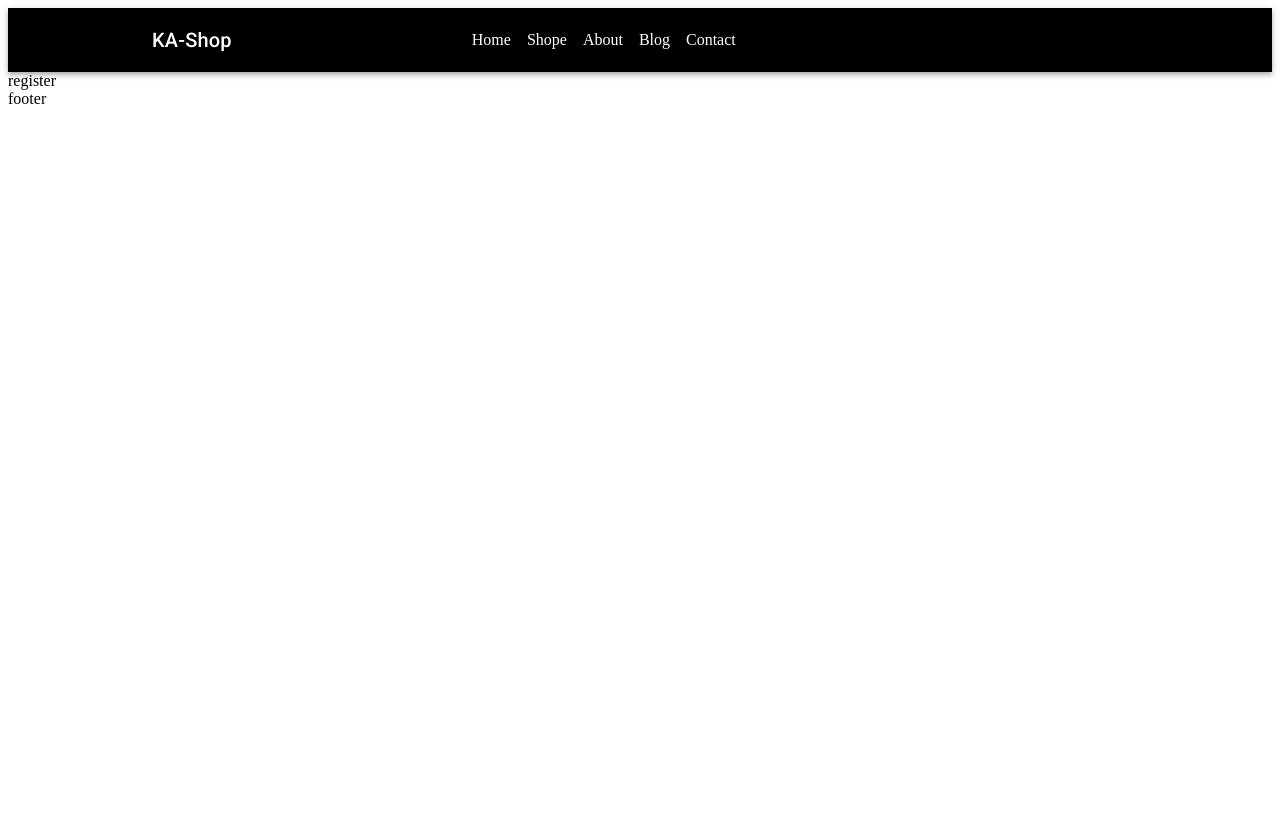
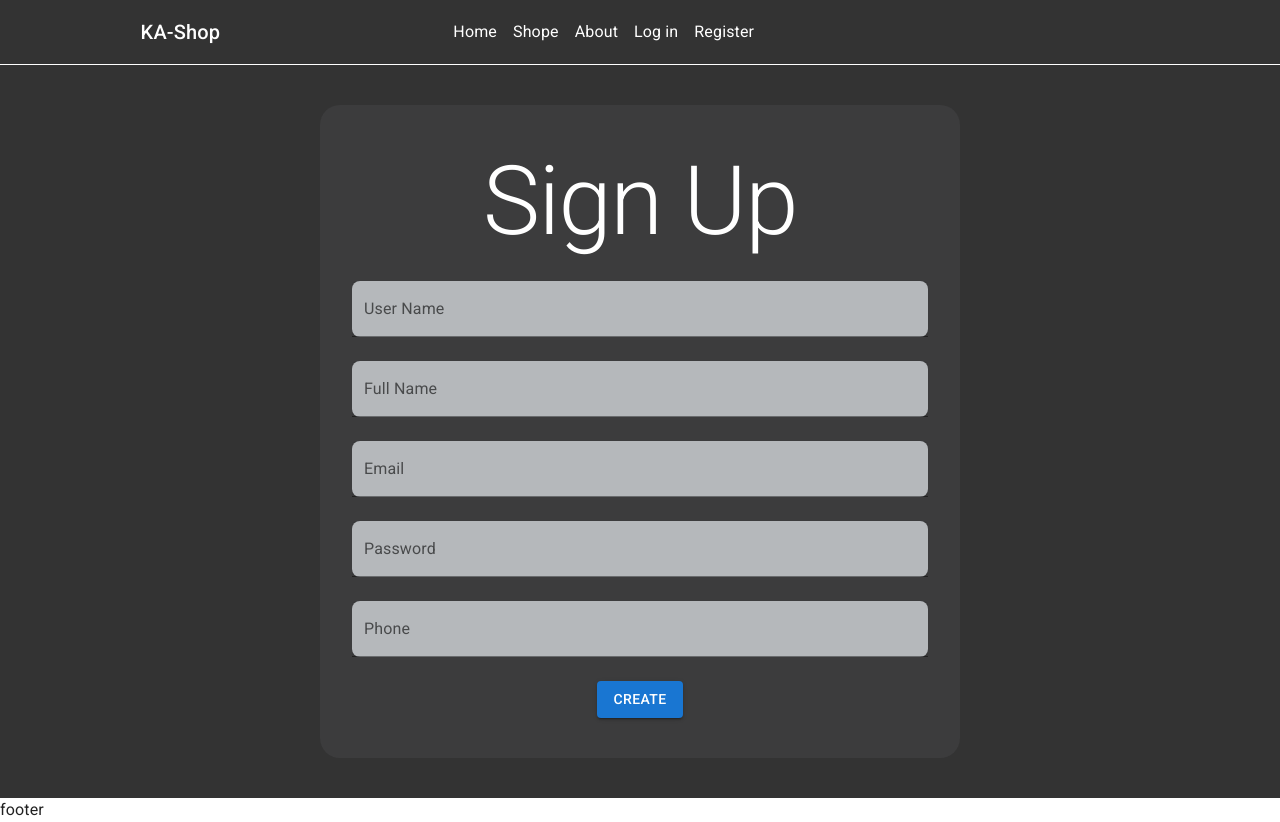
Before and after one commit to Alaa-toma/KAshop, a React (Vite) app: page /Register in a window 1280 px wide. Before the commit the page ends 800 px from the top, so only its background shows below. Built offline with nearby package versions, Linux system fonts and the light colour scheme; some icons are missing.

Commit message:
register

```diff
--- a/package.json
+++ b/package.json
@@ -19,6 +19,7 @@
     "bootstrap": "^5.3.8",
     "react": "^19.2.0",
     "react-dom": "^19.2.0",
+    "react-hook-form": "^7.71.1",
     "react-router-dom": "^7.13.0",
     "react-toastify": "^11.0.5"
   },
--- a/src/App.jsx
+++ b/src/App.jsx
@@ -4,12 +4,14 @@ import viteLogo from '/vite.svg'
 import './App.css'
 import { RouterProvider } from 'react-router-dom'
 import router from './router'
+import CssBaseline from '@mui/material/CssBaseline';
 
 function App() {
 
 
   return (
     <>
+    <CssBaseline />
       <RouterProvider router={router} />
     </>
   )
--- a/src/Components/Navbar/Navbar.jsx
+++ b/src/Components/Navbar/Navbar.jsx
@@ -17,7 +17,7 @@ export default function Navbar() {
 
     return (
         <Box sx={{ flexGrow: 1 }}>
-            <AppBar position="static" sx={{bgcolor:'black'}}>
+            <AppBar position="static" sx={{bgcolor:'#333','--Grid-borderWidth': '1px', borderBottom: 'var(--Grid-borderWidth) solid', borderColor:'white'}} >
                 <Toolbar sx={{ justifyContent: 'space-around' }}>
 
 
@@ -28,8 +28,8 @@ export default function Navbar() {
                         <Link component={tolink} to={'/'} underline='none' color='inherit' > Home </Link>
                         <Link component={tolink} to={'/'} underline='none' color='inherit' > Shope </Link>
                         <Link component={tolink} to={'/'} underline='none' color='inherit' > About </Link>
-                        <Link component={tolink} to={'/'} underline='none' color='inherit' > Blog </Link>
-                        <Link component={tolink} to={'/'} underline='none' color='inherit' > Contact </Link>
+                        <Link component={tolink} to={'/Login'} underline='none' color='inherit' > Log in </Link>
+                        <Link component={tolink} to={'/Register'} underline='none' color='inherit' > Register </Link>
                     </Box>
                     <Box sx={{ display: 'flex', gap: 2 }}>
                         <IconButton sx={{ color: 'white' }}>
--- a/src/Layout/Mainlayout.jsx
+++ b/src/Layout/Mainlayout.jsx
@@ -2,12 +2,16 @@ import React from 'react'
 import Navbar from '../Components/Navbar/Navbar'
 import { Outlet } from 'react-router-dom'
 import Footer from '../Components/Footer/Footer'
+import { Container } from '@mui/material'
 
 export default function Mainlayout() {
     return (
         <>
             <Navbar />
+
+
                 <Outlet />
+
             <Footer />
         </>
     )
--- a/src/Pages/Auth/Register.jsx
+++ b/src/Pages/Auth/Register.jsx
@@ -1,9 +1,45 @@
+import { Box, Typography, TextField, Button } from '@mui/material'
+import axios from 'axios';
 import React from 'react'
+import { useForm } from 'react-hook-form';
+
 
 export default function Register() {
-  return (
-    <div>
-      register
-    </div>
-  )
+
+
+  const {register, handleSubmit} = useForm({});
+
+  const registerfunction = async (values)=>{
+    console.log("values", values);
+
+    try {
+      const response = await axios.post(`https://knowledgeshop.runasp.net/api/auth/Account/Register`, values);
+      console.log(response);
+    } catch (error) {
+      console.log("error , ", error);
+    }
+
+  }
+
+
+
+  return <Box component={'section'} textAlign={'center'} py={5} bgcolor={'#333333'} display={'flex'} justifyContent={'center'} >
+
+    <Box component={'form'} onSubmit={handleSubmit(registerfunction)} display={'flex'}  flexDirection={'column'} gap={3} alignItems={'center'}
+     bgcolor={'#3C3C3D'} width={'50%'}py={5} sx={{borderRadius:5}}  >
+          <Typography component={'h1'} color='white' variant='h1'>Sign Up</Typography>
+
+      <TextField {...register('userName')} label="User Name" variant="filled" sx={{ width: '90%' , bgcolor:'#C0C3C7', color:'black',  borderRadius: 2 }} />
+      <TextField {...register('fullName')} label="Full Name" variant="filled"  sx={{ width: '90%' , bgcolor:'#C0C3C7', color:'black',  borderRadius: 2 }}  />
+      <TextField {...register('email')} label="Email" variant="filled"  sx={{ width: '90%' , bgcolor:'#C0C3C7', color:'black',  borderRadius: 2 }} />
+      <TextField {...register('password')} label="Password" variant="filled"  sx={{ width: '90%' , bgcolor:'#C0C3C7', color:'black',  borderRadius: 2 }}  />
+      <TextField {...register('phoneNumber')} label="Phone" variant="filled"  sx={{ width: '90%' , bgcolor:'#C0C3C7', color:'black',  borderRadius: 2 }} />
+
+      <Button variant="contained" type='submit'>Create</Button>
+
+    </Box>
+
+  </Box>
+
+
 }
```
Also changed, not shown: 1 other file (tests, documents, lock files or other folders). Lines whose indentation alone changed are shown as unchanged.
